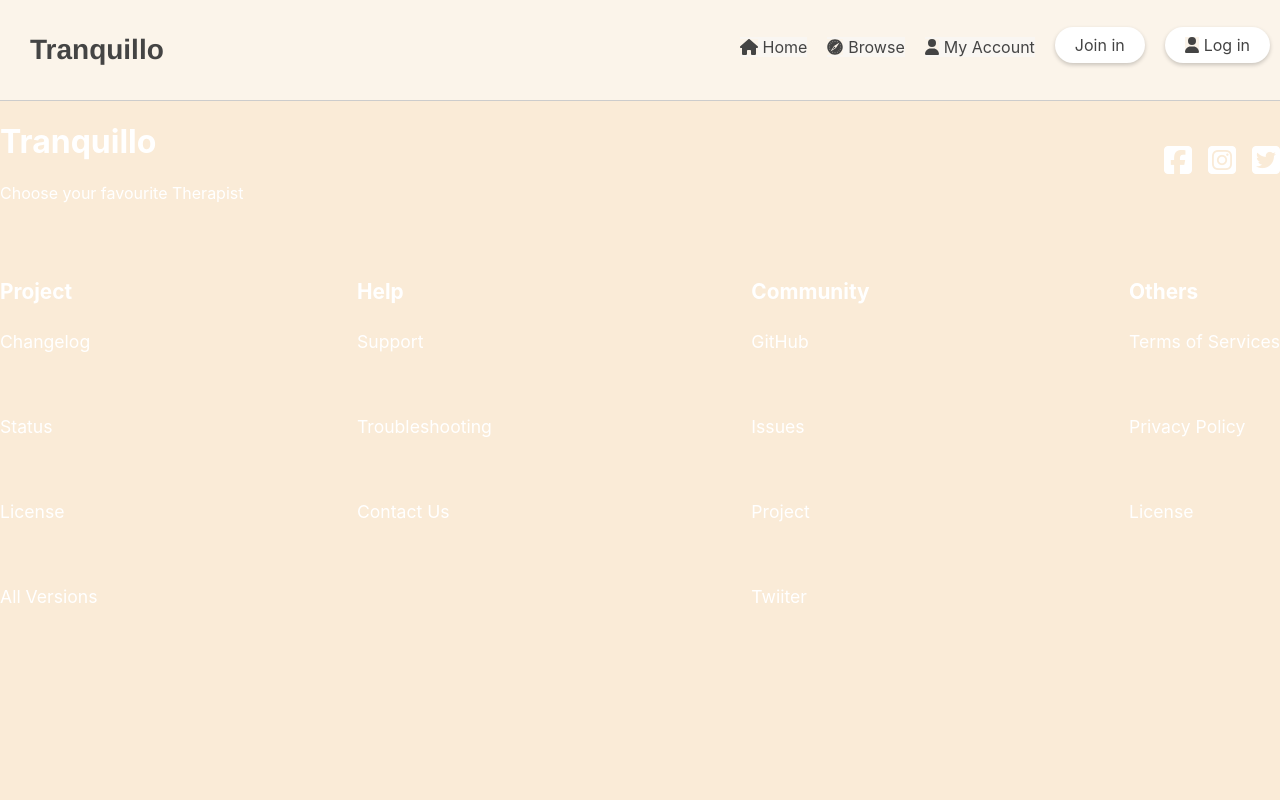
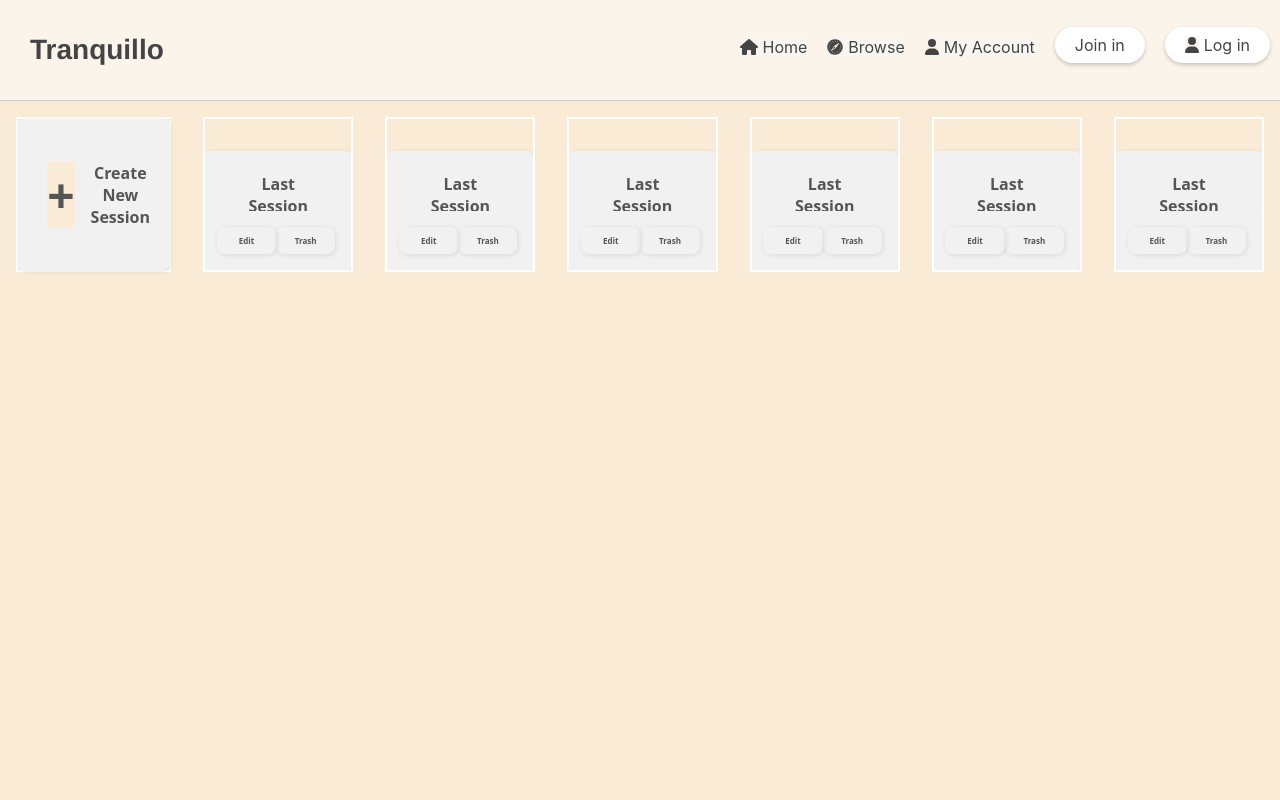
Before and after one commit to altina2801/LabKurs1, a React (Create React App) app in the folder front/: page /sessions in a window 1280 px wide. Shown: the top 800 px of the page. Built offline with nearby package versions, Linux system fonts and the light colour scheme; the HTML template or start-up script is replaced by a standard one.

Commit message:
Parts Of The Sessions Added

```diff
--- a/front/src/App.js
+++ b/front/src/App.js
@@ -12,6 +12,7 @@ import AddEdit from './components/addEdit';
 import View from './components/view';
 import RegistrationPage from './components/RegistrationPage';
 import Quiz from './components/Quiz';
+import Sessions from './components/Sessions';
 
 
 function App() {
@@ -34,6 +35,7 @@ function App() {
           <Route path="/view/:id" element={<View />} />
           <Route path="/registrationpage" element={<RegistrationPage />} />
           <Route path="/quiz" element={<Quiz />} />
+          <Route path="/sessions" element={<Sessions />} />
         </Routes>
         <Footer />
       </Router>
--- /dev/null
+++ b/front/src/components/Sessions.js
@@ -0,0 +1,72 @@
+import React from 'react';
+import '../css/Sessions.css';
+
+
+const Sessions = () => {
+    return (
+      <div className="main-container">
+        <div className="left-container">
+          <button className="create-session-btn">
+            <span className="create-session-icon">+</span>
+            Create New Session
+          </button>
+        </div>
+        <div className="right-container">
+          <div className="last-session-btn-container">
+            <button className="last-session-btn">Last Session</button>
+            <div className="last-session-btn-options">
+              <button className="edit-session-btn">Edit</button>
+              <button className="delete-session-btn">Trash</button>
+            </div>
+          </div>
+        </div>
+        <div className="right-container">
+          <div className="last-session-btn-container">
+            <button className="last-session-btn">Last Session</button>
+            <div className="last-session-btn-options">
+              <button className="edit-session-btn">Edit</button>
+              <button className="delete-session-btn">Trash</button>
+            </div>
+          </div>
+        </div>
+        <div className="right-container">
+          <div className="last-session-btn-container">
+            <button className="last-session-btn">Last Session</button>
+            <div className="last-session-btn-options">
+              <button className="edit-session-btn">Edit</button>
+              <button className="delete-session-btn">Trash</button>
+            </div>
+          </div>
+        </div>
+        <div className="right-container">
+          <div className="last-session-btn-container">
+            <button className="last-session-btn">Last Session</button>
+            <div className="last-session-btn-options">
+              <button className="edit-session-btn">Edit</button>
+              <button className="delete-session-btn">Trash</button>
+            </div>
+          </div>
+        </div>
+        <div className="right-container">
+          <div className="last-session-btn-container">
+            <button className="last-session-btn">Last Session</button>
+            <div className="last-session-btn-options">
+              <button className="edit-session-btn">Edit</button>
+              <button className="delete-session-btn">Trash</button>
+            </div>
+          </div>
+        </div>
+        <div className="right-container">
+          <div className="last-session-btn-container">
+            <button className="last-session-btn">Last Session</button>
+            <div className="last-session-btn-options">
+              <button className="edit-session-btn">Edit</button>
+              <button className="delete-session-btn">Trash</button>
+            </div>
+          </div>
+        </div>
+      </div>
+    );
+  };
+
+  export default Sessions;
--- /dev/null
+++ b/front/src/css/Sessions.css
@@ -0,0 +1,103 @@
+body {
+    margin: 0;
+    padding: 0;
+  }
+
+  .main-container {
+    display: flex;
+    height: 100vh;
+    width: 100%;
+    flex-direction: row;
+  }
+
+  .left-container {
+    width: 50%;
+    border: 2px solid #ffffff;
+    margin: 1rem;
+  }
+
+  .create-session-btn {
+    font-size: 1rem;
+    font-weight: bold;
+    padding: 1rem 2rem;
+    border: none;
+    background-color: #f1f1f1;
+    color: #555;
+    border-radius: 5px;
+    cursor: pointer;
+    display: flex;
+    align-items: center;
+    justify-content: center;
+    width: 100%;
+    height: 100%;
+  }
+
+  .create-session-icon {
+    font-size: 3rem;
+    margin-right: 1rem;
+  }
+
+  .right-container {
+    width:50%;
+    display: flex;
+    justify-content: flex-end;
+    border: 2px solid #ffffff;
+    margin: 1rem;
+    overflow: auto;
+  }
+
+  .last-session-btn-container {
+    position: relative;
+    height: 5.5rem;
+    top: -5.5;
+  }
+
+  .last-session-btn {
+    font-size: 1rem;
+    height: 5.5rem;
+    font-weight: bold;
+    padding: 1rem 2rem;
+    border: none;
+    background-color: #f1f1f1;
+    color: #555;
+    border-radius: 5px;
+    cursor: pointer;
+  }
+
+
+  .last-session-btn-options {
+    position: absolute;
+    right: 0;
+    top: 3.8rem;
+    width: 7.4rem;
+    background-color: #f1f1f1;
+    border-radius: 5px;
+    display: flex;
+    justify-content: space-between;
+    padding: 1rem;
+  }
+
+  .edit-session-btn,
+  .delete-session-btn {
+    font-size: 0.5rem;
+    font-weight: bold;
+    padding: 0.5rem 1rem;
+    border: none;
+    background-color: transparent;
+    color: #555;
+    cursor: pointer;
+  }
+
+  .edit-session-btn:hover,
+  .delete-session-btn:hover {
+    color: #000;
+
+  }
+
+  .left-container, .right-container {
+    width: 4cm;
+    height: 4cm;
+    display: flex;
+    align-items: center;
+    justify-content: center;
+  }
```
